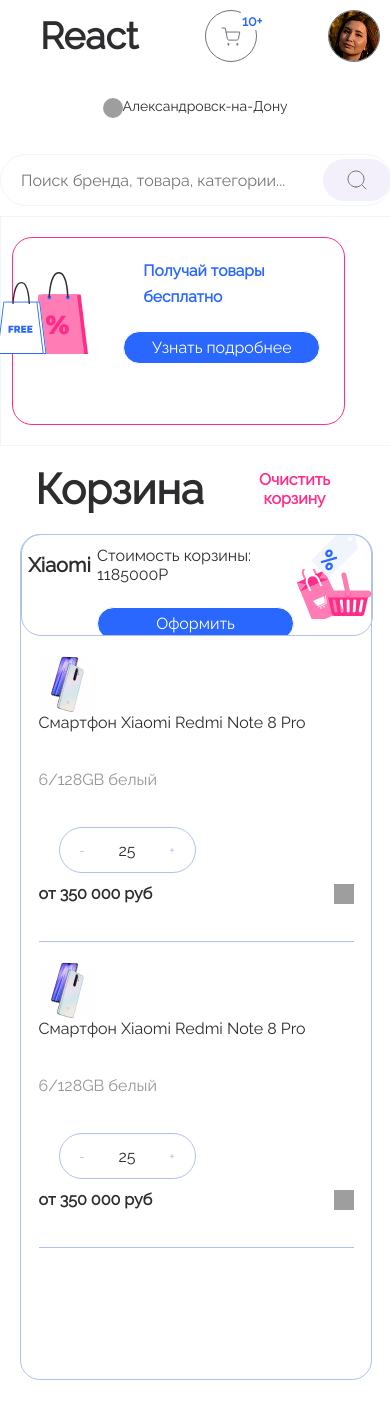
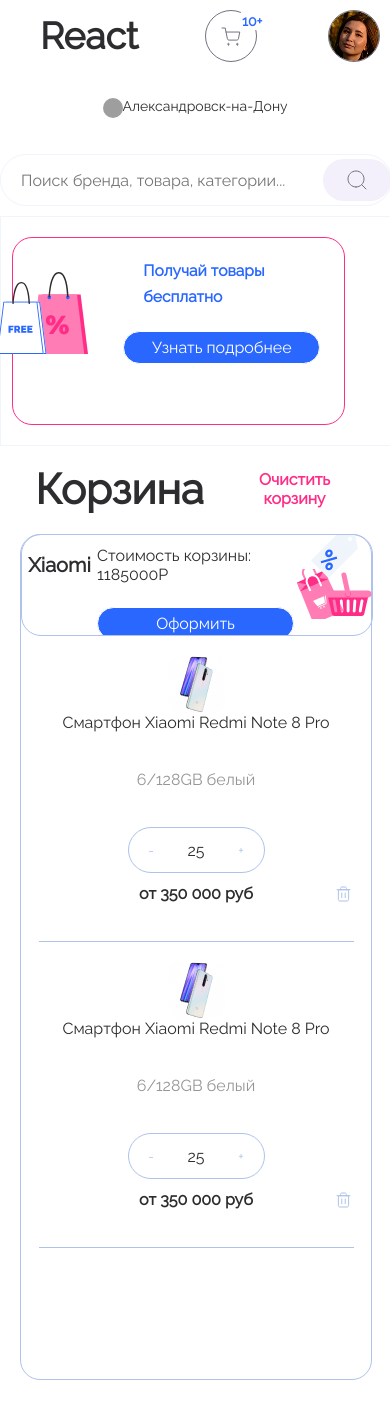
Before and after one commit to Mikhail2107/market-ORM, a React (Vite) app: page /cart in a window 390 px wide. Shown: the top 1418 px of the page. Built offline with nearby package versions, Linux system fonts and the light colour scheme; no server answers; grey boxes are pictures that could not be loaded.

Commit message:
fixed mark in ProductItem

```diff
--- a/src/share/ui/CartItem/CartItem.css
+++ b/src/share/ui/CartItem/CartItem.css
@@ -12,6 +12,7 @@
 .cart-product-image {
   grid-column: 1/2;
   grid-row: 1/4;
+  margin: 0 auto;
 
 }
 .cart-product-title {
@@ -20,6 +21,7 @@
   font-weight: 400;
   font-size: 16px;
   color: #2D2D2F;
+  margin: 0 auto;
 }
 .cart-product-description {
   grid-column: 2/3;
@@ -28,6 +30,7 @@
   font-size: 16px;
   color: #2D2D2F;
   opacity: 0.5;
+  margin: 0 auto;
 }
 .buttons-count {
   grid-column: 3/4;
@@ -38,7 +41,7 @@
   border-radius: 35px;
   display: grid;
   grid-template-columns: repeat(3,1fr);
-  margin: 0 20px;
+  margin: 0 auto;
 }
 
 .decriment, .increment {
@@ -74,6 +77,7 @@
   font-weight: 600;
   font-size: 16px;
   color: #2D2D2F;
+  margin: 0 auto;
 }
 .cart-product-delete {
   grid-column: 5/6;
@@ -85,7 +89,7 @@
   height: 20px;
   border: none;
   cursor: pointer;
-  background: url('../../../../assets/image/delete.svg') no-repeat 50% 50% ;
+  background: url('../../../assets/image/delete.svg') no-repeat 50% 50% ;
 }
 .product-delete:active {
   scale: 1.5;
@@ -137,6 +141,7 @@
 .cart-product-price  {
   grid-column: 1/2;
   grid-row: 5/6;
+  margin: 0 auto;
 }
 .cart-product-delete {
   grid-column: 2/3;
@@ -168,8 +173,9 @@
   grid-row: 4/5;
 }
 .cart-product-price  {
-  grid-column: 1/2;
+  grid-column: 1/3;
   grid-row: 5/6;
+  margin: 0 auto;
 }
 .cart-product-delete {
   grid-column: 2/3;
--- a/src/share/ui/CartItem/CartItem.tsx
+++ b/src/share/ui/CartItem/CartItem.tsx
@@ -2,7 +2,6 @@
 import './CartItem.css';
 
 const CartItem = () => {
-
     return (
         <>
         <div className="cart-product">
--- a/src/share/ui/ProductItem/ProductItem.tsx
+++ b/src/share/ui/ProductItem/ProductItem.tsx
@@ -1,6 +1,3 @@
-// import Filters from '../../Filters/Filters';
-// import image from '../../../assets/image/defaultPhoto.png';
-
 import Button from '../Button/Button';
 import './ProductItem.css';
 
@@ -13,14 +10,6 @@
   discountPercentage: number;
 }
 const ProductItem = ({title, id, images, price, discountPercentage }: ProductItemProps) => {
-  // const product:ProductItemProps =
-  //   {
-
-  //     productPrice: 300000,
-  //     productOldPrice: 450000,
-  //     productTax: -10,
-  //     productPathImg: image,
-  //   }
 
   return (
     <>
@@ -35,7 +24,7 @@
         <span className="product-price">{price}₽</span>
         <span className="product-oldprice">450000</span>
         <span className="product-discount">{discountPercentage}%</span>
-        <Button className="product-buy" children={'Добавить в корзину'} type={'button'}></Button>
+        <Button className="product-buy" children={'Добавить в корзину'} type={'button'} variant='button'/>
       </div>
     </>
   )
```
